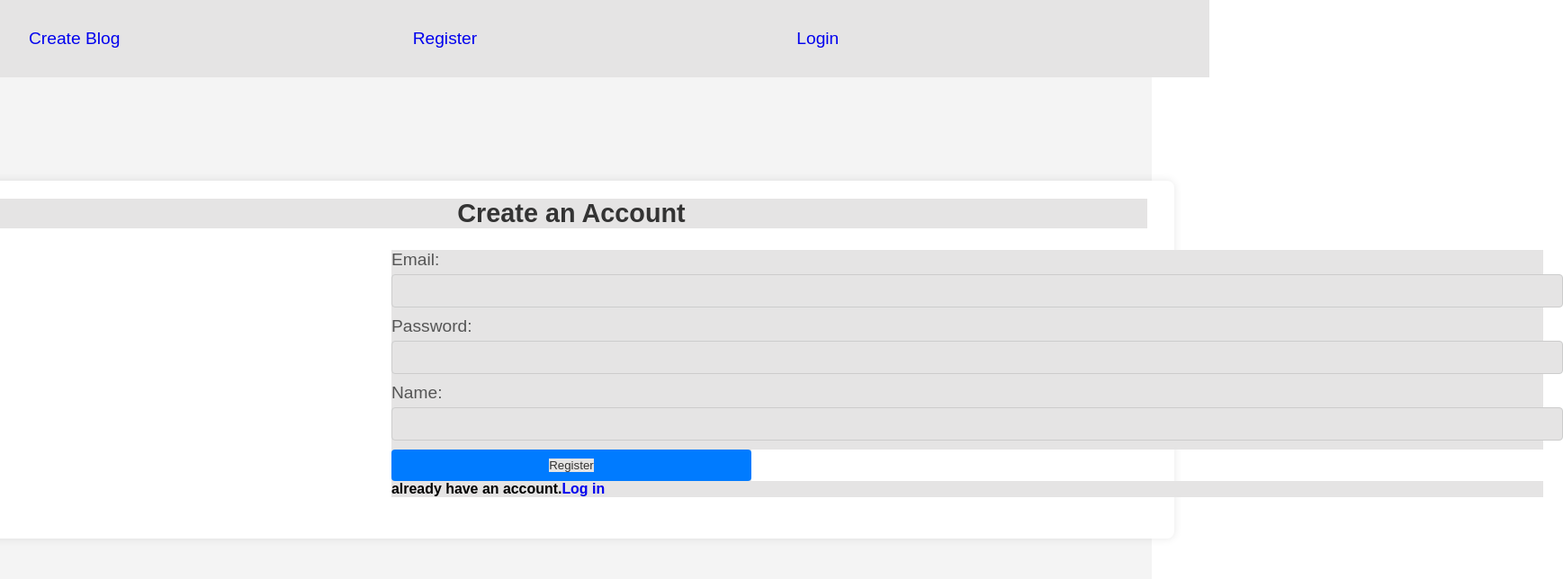
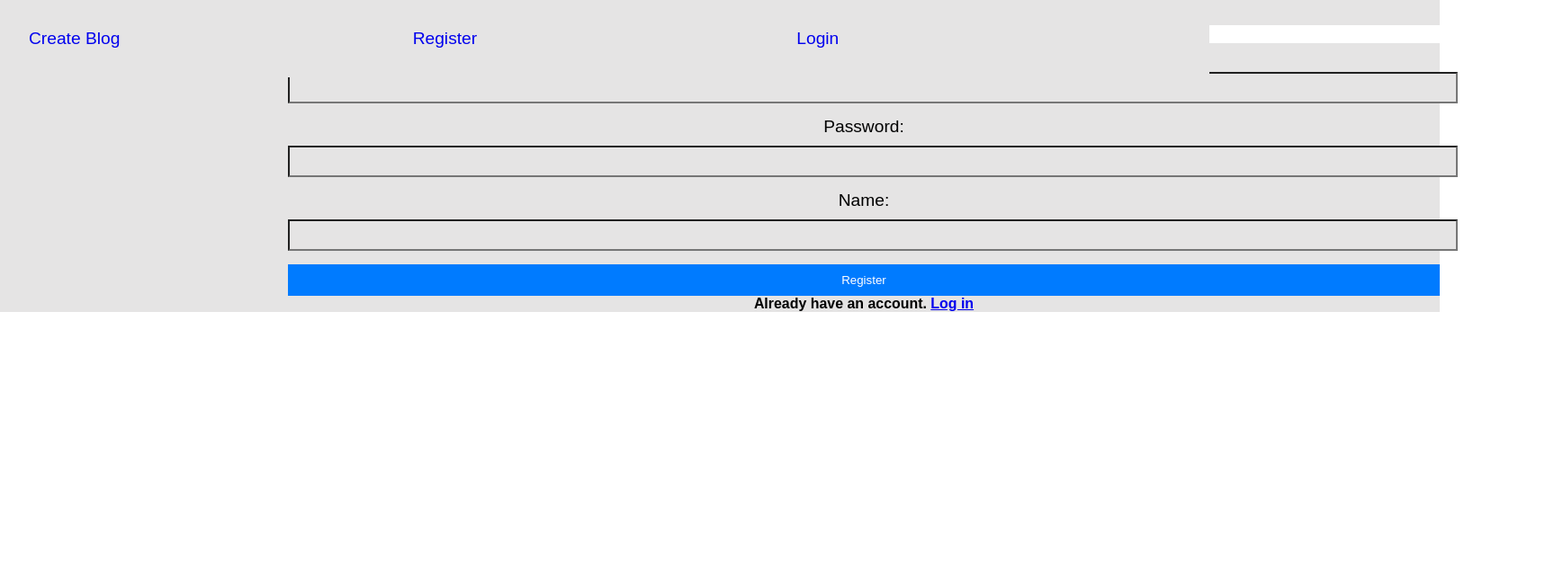
Before and after one commit to ashrafutuyubahe/Blogsite, a React (Create React App) app in the folder React_front_end/blogsite/: page /register in a window 1280 px wide. Shown: the top 644 px of the page at 90% size, 1737 px wide, since content can reach past the window. Built offline with nearby package versions, Linux system fonts and the light colour scheme.

Commit message:
refactoring the codes

```diff
--- a/React_front_end/blogsite/src/App.js
+++ b/React_front_end/blogsite/src/App.js
@@ -1,23 +1,24 @@
 import React from "react";
-import './app.css'
+import "./app.css";
 import { BrowserRouter as Router, Routes, Route } from "react-router-dom";
-import DisplayBlog from './components/blogdisplay'
+
 import NavBar from "./components/navbar";
+import DisplayBlog from "./components/blogdisplay";
 import Register from "./pages/register";
-
 
 export default function App() {
   return (
     <Router>
-     <div className="app">
-     <NavBar />
-        {/* <DisplayBlog /> */}
-        <Routes>
-          <Route path="/createblog"  />
-          <Route path="/register" element={<Register/>}/>
-          <Route path="/login" />
-        </Routes>
-     </div>
+      <div className="app">
+        <NavBar />
+        <main>
+          <Routes>
+            <Route path="/createblog" element={<DisplayBlog />} />
+            <Route path="/register" element={<Register />} />
+
+          </Routes>
+        </main>
+      </div>
     </Router>
   );
 }
--- a/React_front_end/blogsite/src/pages/register.css
+++ b/React_front_end/blogsite/src/pages/register.css
@@ -1,66 +1,33 @@
 
-button a{
-text-decoration: none;
-color: #333;
+.container {
+    text-align: center;
+    margin: 0 auto;
+    width: 50%;
+}
 
+.container h2 {
+    font-size: 24px;
 }
-.body {
 
-font-family: Arial, sans-serif;
-background-color: #f4f4f4;
-margin: 0;
-padding: 0;
-display: flex;
-justify-content: center;
-align-items: center;
-height: 100vh;
+.container label {
+    display: block;
+    margin-bottom: 10px;
 }
-.container {
-background-color: #fff;
-padding: 20px;
-padding-right: 30px;
-border-radius: 8px;
-box-shadow: 0 0 10px rgba(0, 0, 0, 0.1);
+
+.container input {
+    width: 100%;
+    padding: 8px;
+    margin-bottom: 15px;
 }
-h2 {
-text-align: center;
-color: #333;
+
+.container button {
+    background-color: #007bff;
+    color: white;
+    border: none;
+    padding: 10px 20px;
+    cursor: pointer;
 }
-form {
-max-width: 400px;
-margin: 0 auto;
+
+.container button:hover {
+    background-color: #0056b3;
 }
-label {
-display: block;
-margin-bottom: 5px;
-color: #555;
-}
-input[type="email"],
-input[type="password"],
-input[type="text"] {
-width: 100%;
-padding: 10px;
-margin-bottom: 10px;
-border: 1px solid #ccc;
-border-radius: 4px;
-}
-button[type="submit"] {
-width: 100%;
-padding: 10px;
-background-color: #007bff;
-color: #fff;
-border: none;
-border-radius: 4px;
-cursor: pointer;
-}
-button[type="submit"]:hover {
-background-color: #0056b3;
-}
-h5 a{
-text-decoration: none;
-}
-.social-links,a{
-text-decoration: none;
-
-
-}
--- a/React_front_end/blogsite/src/pages/register.js
+++ b/React_front_end/blogsite/src/pages/register.js
@@ -1,38 +1,89 @@
-import React from "react";
-import './register.css'
+import React, { useState } from "react";
+import "./register.css";
 
 
 
-export default function Register(){
+export default function Register() {
+  const [name, setName] = useState("");
+  const [email, setEmail] = useState("");
+  const [password, setPassword] = useState("");
 
-
-
-
-return(
-<div  className="body">
-
-<div class="container">
+  function handleSubmit(e) {
+    // e.preventDefault();
+    fetch("http:localhost:4000/register", {
+      headers: {
+        "Content-Type": "application/json",
+        credentials: "include",
+      },
+      method: "POST",
+      body: { username: name, userpassword: password, useremail: email },
+    }).then((response) => {
+      if (!response.ok) {
+        throw new Error("network response was not ok");
+      }
+      return response.json();
+    })
+    .then((data)=>{
+        alert(data);
+        console.log(data);
+    })
+    .catch((error)=>{
+    console.log(error);
+    }
+)
+  }
+  return (
+    <div>
+      <div className="container">
         <h2>Create an Account</h2>
-        <form action="/register" method="post" id="registrationForm">
+        <form
+          action="/register"
+          method="post"
+          id="registrationForm"
+          onSubmit={handleSubmit}
+        >
           <div>
-          <label for="email">Email:</label>
-                <input type="email" id="email" name="useremail" />
+            <label htmlFor="email">Email:</label>
+            <input
+              type="email"
+              id="email"
+              name="useremail"
+              onChange={(e) => {
+                setEmail(e.target.value);
+              }}
+            />
           </div>
           <div>
-                <label for="password">Password:</label>
-                <input type="password" id="password" name="userpassword" />
+            <label htmlFor="password">Password:</label>
+            <input
+              type="password"
+              id="password"
+              name="userpassword"
+              onChange={(e) => {
+                setPassword(e.target.value);
+              }}
+            />
           </div>
           <div>
-                <label for="name">Name:</label>
-                <input type="text" id="name" name="username" />
+            <label htmlFor="name">Name:</label>
+            <input
+              type="text"
+              id="name"
+              name="username"
+              onChange={(e) => {
+                setName(e.target.value);
+              }}
+            />
           </div>
-            <button type="submit"><a>Register</a></button>
-            <h5>already have  an account.<a id="haveAccount" href="/login">Log in</a></h5>
+          <button type="submit">Register</button>
+          <h5>
+            Already have an account.{" "}
+            <a id="haveAccount" href="/login">
+              Log in
+            </a>
+          </h5>
         </form>
-
       </div>
     </div>
-
-
-)
+  );
 }
```
Lines whose indentation alone changed are shown as unchanged.
